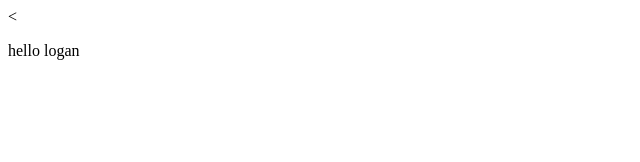
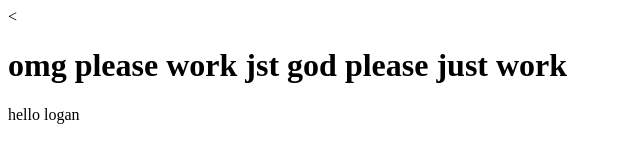
Before and after one commit to Lbeatty1138/beatty_bissell_midterm, a plain HTML site: page index.html in a window 1280 px wide. Shown: the whole page, without its empty margins (0-640 px from the left). Drawn offline with Linux system fonts and the light colour scheme.

Commit message:
hello world

```diff
--- a/index.html
+++ b/index.html
@@ -5,6 +5,7 @@
 	<title>LoL vs HoTS</title>
 </head>
 <body>
+	<h1>omg please work jst god please just work</h1>
 	<p>hello logan</p>
 
 	<section>
```
